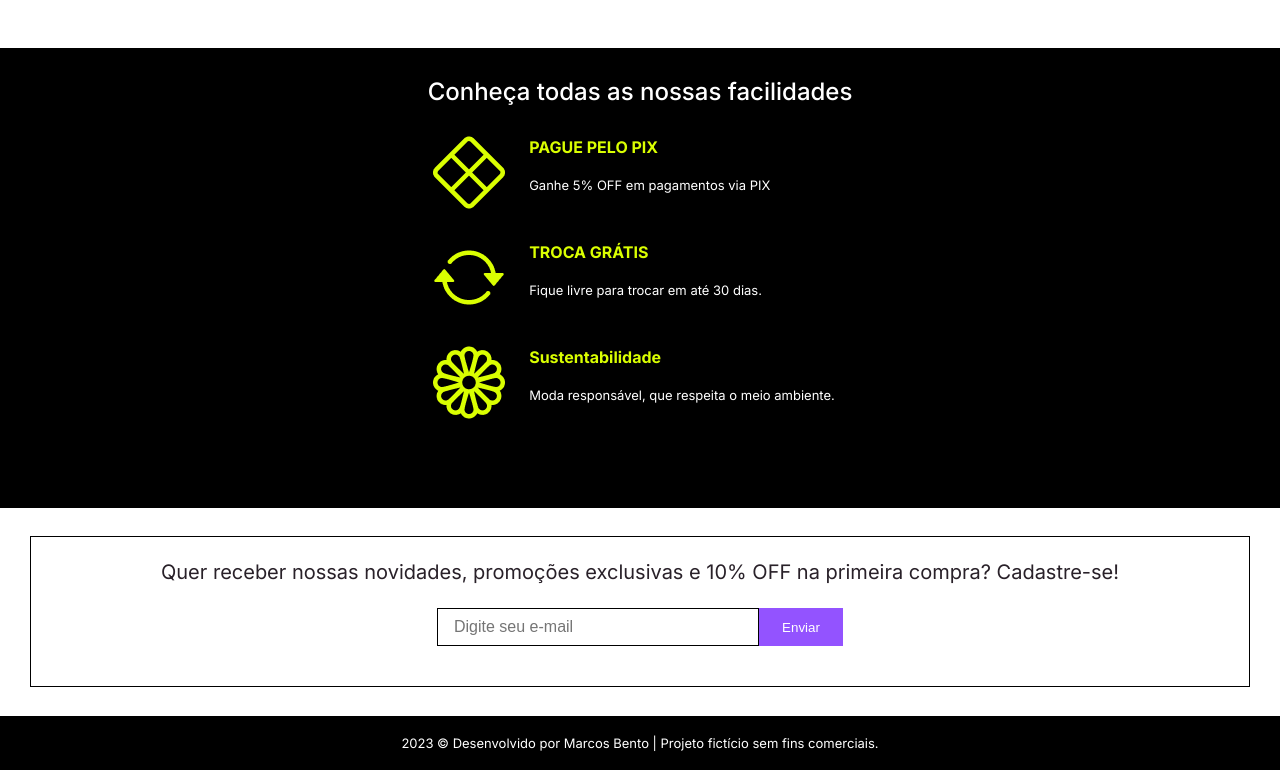
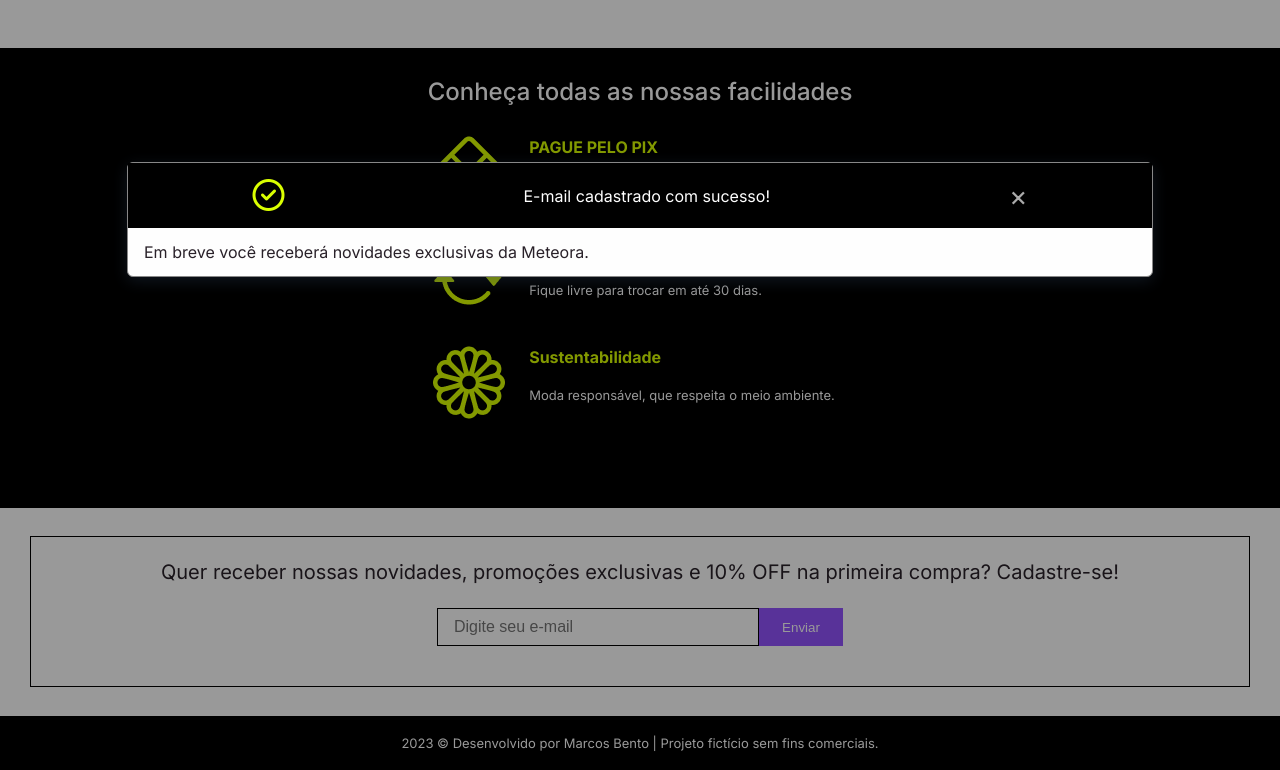
Before and after one commit to marcos-bento/Alura-Challenge-Front-End-2, a plain HTML site: page index.html in a window 1280 px wide. Both pictures are taken after a click on the button "Enviar". Shown: the part 3188-3958 px from the top of the page. Drawn offline with nearby package versions, Linux system fonts and the light colour scheme.

Commit message:
Finalizando o card Modal Newsletter - Semana 2

```diff
--- a/assets/css/newsletter.css
+++ b/assets/css/newsletter.css
@@ -51,6 +51,50 @@
     cursor: pointer;
 }
 
+/* Newsletter Modal */
+
+.modal_newsletter{
+    display: none;
+    position: fixed;
+    z-index: 1;
+    left: 0;
+    top: 0;
+    width: 100%;
+    height: 100%;
+    overflow: auto;
+    background-color: rgba(0, 0, 0, 0.4);
+}
+
+.modal_outer_content_newsletter{
+    display: flex;
+    flex-direction: column;
+    margin: 16px;
+}
+
+.news_close {
+    color: #aaa;
+    float: right;
+    font-size: 28px;
+    padding-right: 20px;
+    cursor: pointer;
+}
+
+.news_close:hover,
+.news_close:focus {
+    color: white;
+    text-decoration: none;
+    cursor: pointer;
+}
+
+.modal_content_newsletter {
+    background-color: #fefefe;
+    margin: 15% auto;
+    border: 1px solid #888;
+    width: 80%;
+    border-radius: 6px;
+    box-shadow: 0px 4px 15px 0px rgba(44, 63, 88, 0.35);
+}
+
 /* Media Query for 768px */
 @media screen and (min-width: 768px) {
 
@@ -64,6 +108,10 @@
 
     .newsletter_input{
         width: 320px;
+    }
+
+    .modal_content_newsletter{
+        height: auto;
     }
 
 }
--- a/assets/js/index.js
+++ b/assets/js/index.js
@@ -1,3 +1,7 @@
+// ###################################
+// JS FOR HAMBURGUER MENU
+// ###################################
+
 const menu_button = document.querySelector('.hamb');
 const menu_image_bars = document.querySelector('.fa-bars');
 const close_menu_button = document.querySelector('.fa-x');
@@ -43,3 +47,25 @@ window.addEventListener("click", function(event) {
     modal.style.display = "none";
   }
 });
+
+// ###################################
+// JS FOR NEWSLETTER MODAL
+// ###################################
+
+const newsletter_button = document.querySelector('.newsletter_button');
+var news_modal = document.getElementById("modal_newsletter");
+const news_close_button = document.getElementsByClassName("news_close")[0];
+
+newsletter_button.addEventListener("click", function() {
+  news_modal.style.display = "block";
+});
+
+news_close_button.addEventListener("click", function() {
+  news_modal.style.display = "none";
+});
+
+window.addEventListener("click", function(event) {
+if (event.target == news_modal) {
+  news_modal.style.display = "none";
+}
+});
--- a/index.html
+++ b/index.html
@@ -322,6 +322,24 @@
 
         </section>
 
+        <section class="newsletter_modal">
+
+            <div id="modal_newsletter" class="modal modal_newsletter">
+                <div class="modal_content_newsletter">
+                    <div class="modal_header">
+                        <i class="fa-regular fa-circle-check fa-2xl modal_icon" style="color: #daff01;"></i>
+                        <p class="modal_header_title">E-mail cadastrado com sucesso!</p>
+                        <span class="news_close">&times;</span>
+                    </div>
+
+                    <div class="modal_outer_content_newsletter">
+                        <p>Em breve você receberá novidades exclusivas da Meteora.</p>
+                    </div>
+
+                </div>
+            </div>
+        </section>
+
         <section class="infos">
 
             <h3 class="infos_title">Conheça todas as nossas facilidades</h3>
```
